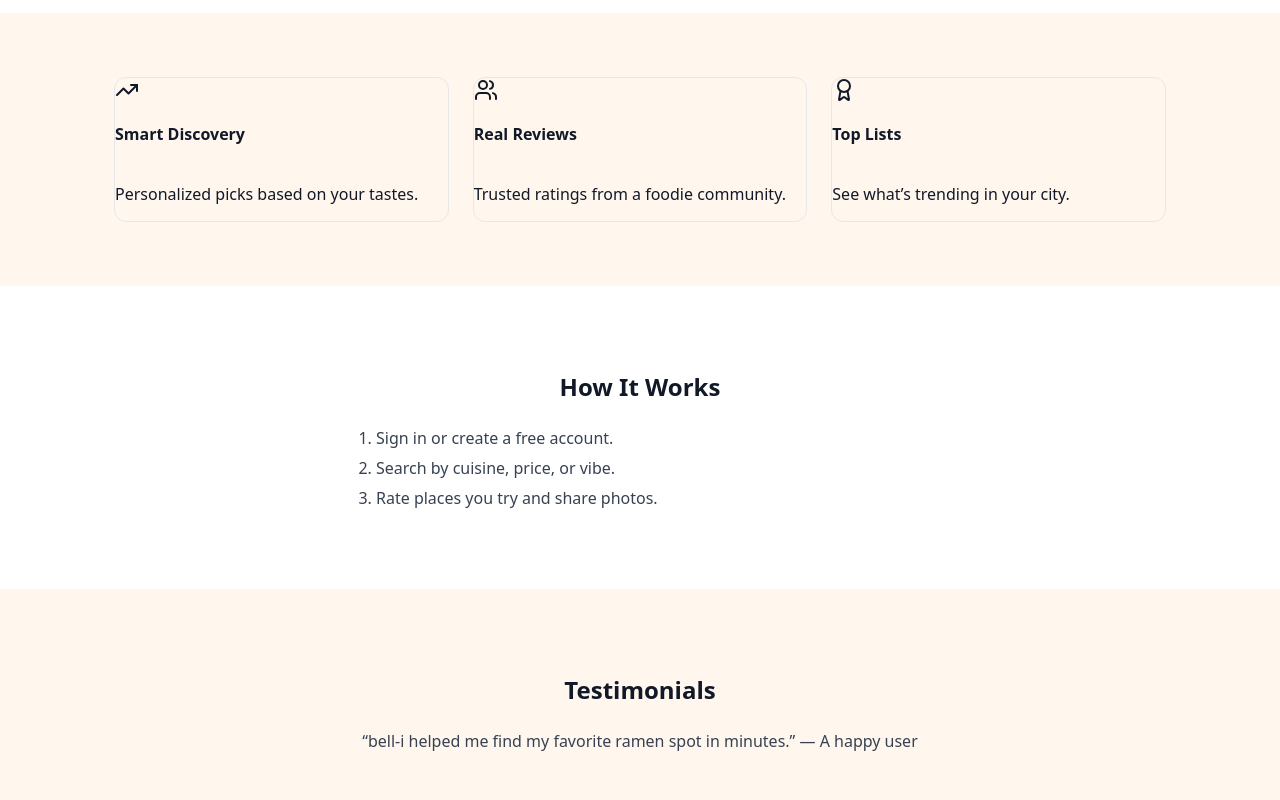
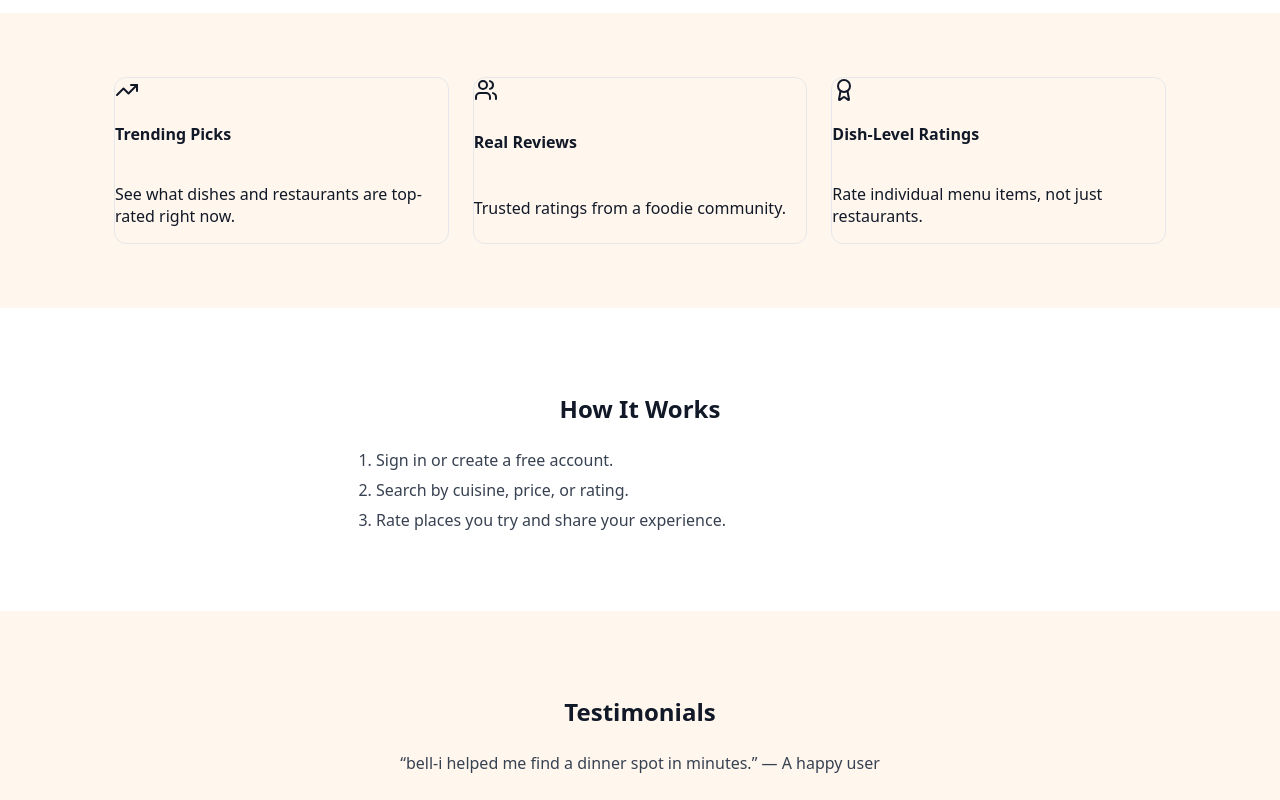
Before and after one commit to lcenan2/bell-i, a React (Vite) app: page / in a window 1280 px wide. Shown: the part 980-1780 px from the top of the page. Built offline with nearby package versions, Linux system fonts and the light colour scheme; no server answers.

Commit message:
making more accurate landing page

```diff
--- a/src/pages/LandingPage.tsx
+++ b/src/pages/LandingPage.tsx
@@ -331,9 +331,9 @@ export function LandingPage({
           <Card>
             <CardHeader>
               <TrendingUp />
-              <CardTitle>Smart Discovery</CardTitle>
+              <CardTitle>Trending Picks</CardTitle>
               <CardDescription>
-                Personalized picks based on your tastes.
+                See what dishes and restaurants are top-rated right now.
               </CardDescription>
             </CardHeader>
           </Card>
@@ -349,9 +349,9 @@ export function LandingPage({
           <Card>
             <CardHeader>
               <Award />
-              <CardTitle>Top Lists</CardTitle>
+              <CardTitle>Dish-Level Ratings</CardTitle>
               <CardDescription>
-                See what’s trending in your city.
+                Rate individual menu items, not just restaurants.
               </CardDescription>
             </CardHeader>
           </Card>
@@ -364,8 +364,8 @@ export function LandingPage({
           <h2 className="section-title mb-6">How It Works</h2>
           <ol className="list-decimal pl-6 space-y-2 text-gray-700 text-left max-w-xl mx-auto">
             <li>Sign in or create a free account.</li>
-            <li>Search by cuisine, price, or vibe.</li>
-            <li>Rate places you try and share photos.</li>
+            <li>Search by cuisine, price, or rating.</li>
+            <li>Rate places you try and share your experience.</li>
           </ol>
         </div>
       </section>
@@ -375,7 +375,7 @@ export function LandingPage({
         <div className="landing-container">
           <h2 className="section-title mb-6">Testimonials</h2>
           <p className="text-gray-700 text-center max-w-xl mx-auto">
-            “bell-i helped me find my favorite ramen spot in minutes.” — A happy
+            “bell-i helped me find a dinner spot in minutes.” — A happy
             user
           </p>
         </div>
```
